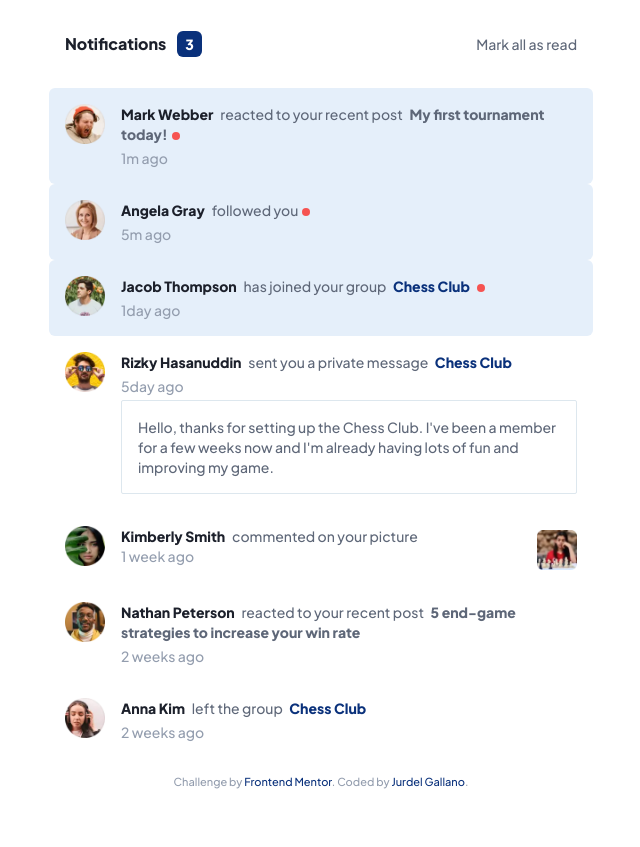
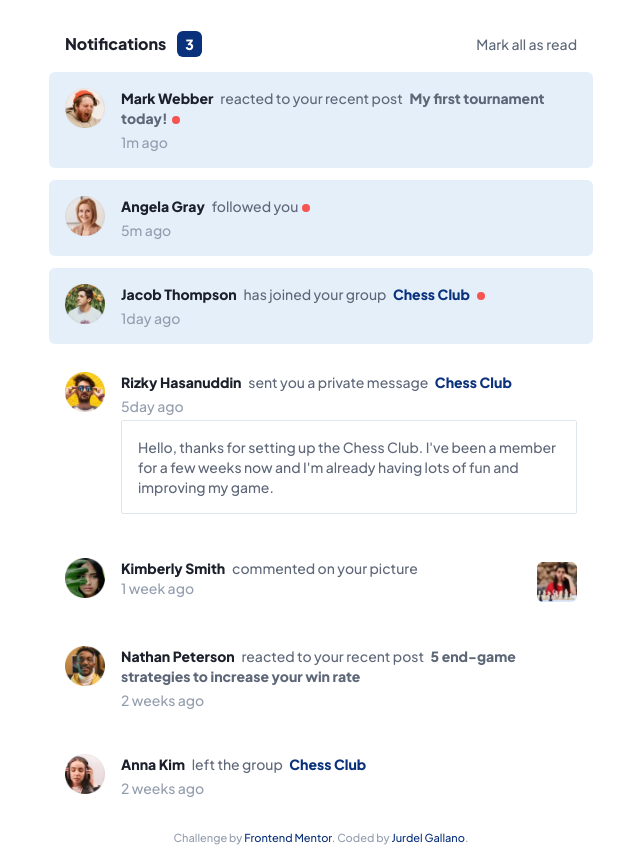
Before and after one commit to secretcrew2/notification-page, a plain HTML site: page index.html in a window 1280 px wide. Shown: the whole page, without its empty margins (319-959 px from the left). Before the commit the page ends 800 px from the top, so only its background shows below. Drawn offline with nearby package versions, Linux system fonts and the light colour scheme.

Commit message:
add spaces between notification

```diff
--- a/index.html
+++ b/index.html
@@ -41,12 +41,12 @@
 </head>
 <body>
   <main>
-    <div class="p-4 max-w-xl mx-auto space-y-4">
+    <div class="p-4 max-w-xl mx-auto">
       <nav class="flex justify-between p-4">
         <h2 class="font-jakarta font-extrabold text-grayblue900">Notifications <span class="bg-blue text-white font-jakarta p-1 px-2 rounded-md ml-2 text-sm" id="notif-count">3</span></h2>
         <button class="font-jakarta text-sm text-grayblue800 hover:text-blue transition duration-150 ease-out hover:ease-in" onclick="someFunction()">Mark all as read</button>
       </nav>
-      <div id="notification">
+      <div id="notification" class="space-y-3">
 
         <div class="flex bg-grayblue500 p-4 gap-4 rounded-md">
           <div class="w-[40px] shrink-0">
```
